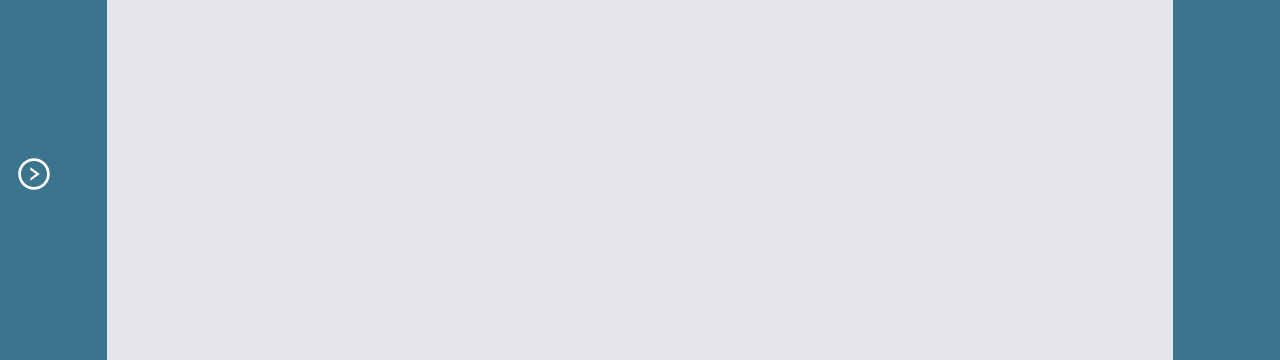
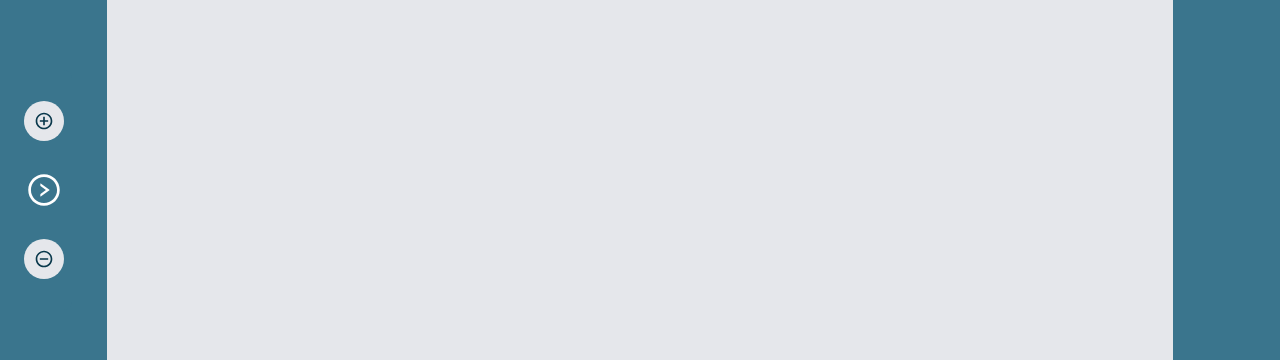
Before and after one commit to Schapagain/focus-write, a React app: page / in a window 1280 px wide. Shown: the part 130-490 px from the top of the page. Built offline with nearby package versions, Linux system fonts and the light colour scheme.

Commit message:
change sidebar layout

```diff
--- a/src/components/Sidebar.js
+++ b/src/components/Sidebar.js
@@ -1,19 +1,28 @@
 import classNames from "classnames";
 import React, { useContext, useState } from "react";
+import { AiOutlineRightCircle } from "react-icons/ai";
+import { MdAddCircleOutline, MdRemoveCircleOutline } from "react-icons/md";
+
 import { DocumentsContext } from "../context/DocumentsContext";
-import { AiOutlineRightCircle } from "react-icons/ai";
+import IconButton from "./utils/IconButton";
+import RemoveModal from "./RemoveModal";
 
 export default function Sidebar({}) {
   const [isOpen, setOpen] = useState(false);
+  const [showModal, setShowModal] = useState(false);
 
-  const { documents, currentDocument, changeCurrentDocument } = useContext(
-    DocumentsContext
-  );
+  const {
+    documents,
+    currentDocument,
+    changeCurrentDocument,
+    addDocument,
+    removeDocument,
+  } = useContext(DocumentsContext);
 
   const classes = classNames(
-    "absolute left-0 top-1/4 bg-theme dark:bg-theme-dark",
-    "h-52 p-3 rounded-lg oveflow-hidden",
-    "transition-width duration-500 ease pr-10",
+    "h-60 p-3 rounded-lg oveflow-hidden",
+    "transition-width duration-500 ease",
+    "flex flex-col",
     {
       "w-0": !isOpen,
       "w-48": isOpen,
@@ -21,33 +30,61 @@ export default function Sidebar({}) {
   );
 
   return (
-    <div className={classes}>
-      <div className="relative">
+    <div className="flex absolute bg-theme pr-2 rounded-r-lg transition-normal dark:bg-theme-dark left-0 top-1/4">
+      <div className={classes}>
         <ul
           className="h-full overflow-y-auto cursor-pointer no-scrollbar"
           role="tablist"
         >
           {documents &&
-            Object.keys(documents).map((id) => (
+            documents.map((document) => (
               <li
                 role="tab"
-                key={id}
+                key={document.id}
                 className={`${
-                  currentDocument.id == id ? "bg-gray-200" : ""
-                } py-1 pl-2 rounded-r-xl`}
-                onClick={() => changeCurrentDocument(documents[id])}
+                  currentDocument.id == document.id ? "bg-gray-200" : ""
+                } py-1 pl-2 truncate animate-fade-in rounded-r-xl`}
+                onClick={() => changeCurrentDocument(document)}
               >
-                {documents[id].title}
+                {document.title}
               </li>
             ))}
         </ul>
+      </div>
+      <div className="flex flex-col justify-between items-center">
+        <IconButton onClick={addDocument}>
+          <MdAddCircleOutline
+            className={`text-theme-dark transition-normal transform text-xl dark:text-white ${
+              isOpen ? " rotate-360 " : ""
+            }`}
+          />
+        </IconButton>
         <AiOutlineRightCircle
           onClick={() => setOpen(!isOpen)}
-          className={`text-4xl cursor-pointer text-white absolute -right-10 top-1/2 -translate-y-1/2 transition-normal transform ${
-            isOpen ? "rotate-180" : ""
+          className={`text-4xl cursor-pointer text-white transform transition-normal ${
+            isOpen
+              ? " hover:-translate-x-1 rotate-180 "
+              : " hover:translate-x-1 "
           }`}
         />
+        <IconButton>
+          <MdRemoveCircleOutline
+            onClick={() => setShowModal(true)}
+            className={`text-theme-dark transition-normal transform text-xl dark:text-white ${
+              isOpen ? " rotate-360 " : ""
+            }`}
+          />
+        </IconButton>
       </div>
+      {showModal && (
+        <RemoveModal
+          onDelete={() => {
+            removeDocument(currentDocument.id);
+            setShowModal(false);
+          }}
+          onClose={() => setShowModal(false)}
+        />
+      )}
     </div>
   );
 }
```
